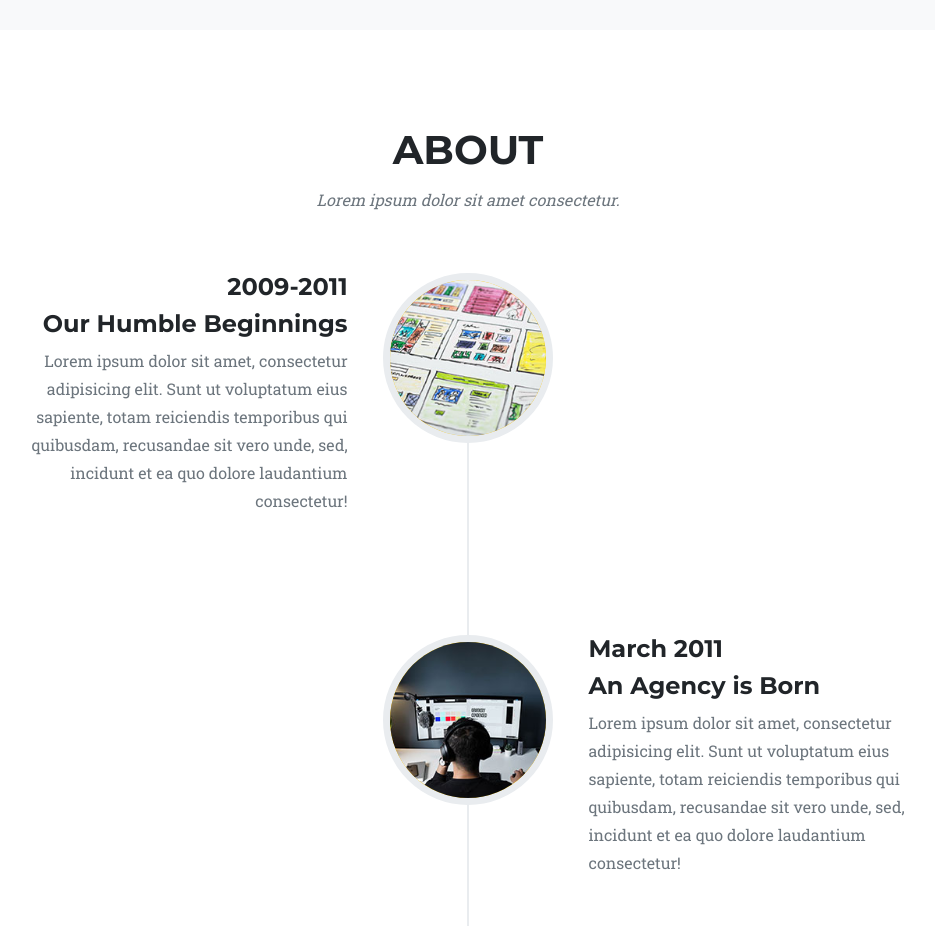
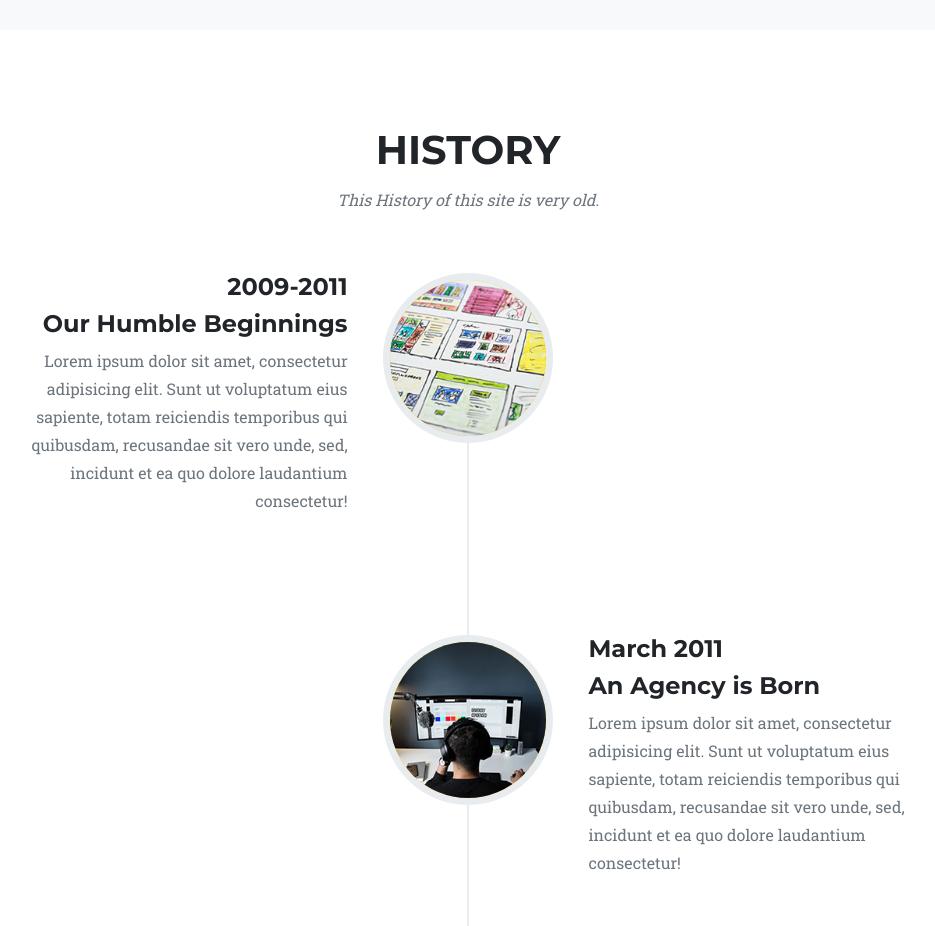
Before and after one commit to tempmed/myfirstwebsite.github.io, a plain HTML site: page index.html in a window 1280 px wide. Shown: the part 2460-3386 px from the top of the page, without its empty margins (172-1107 px from the left). Drawn offline with nearby package versions, Linux system fonts and the light colour scheme.

Commit message:
changes 3

```diff
--- a/index.html
+++ b/index.html
@@ -184,8 +184,8 @@
         <section class="page-section" id="about">
             <div class="container">
                 <div class="text-center">
-                    <h2 class="section-heading text-uppercase">About</h2>
-                    <h3 class="section-subheading text-muted">Lorem ipsum dolor sit amet consectetur.</h3>
+                    <h2 class="section-heading text-uppercase">History</h2>
+                    <h3 class="section-subheading text-muted">This History of this site is very old.</h3>
                 </div>
                 <ul class="timeline">
                     <li>
```
